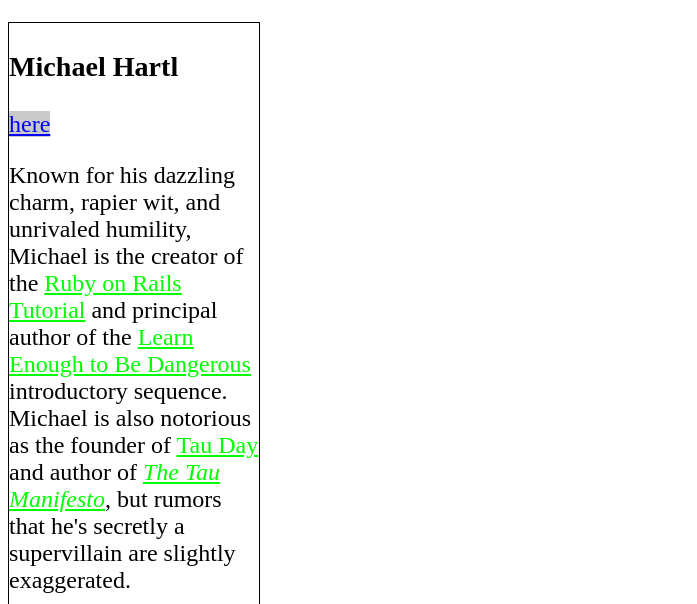
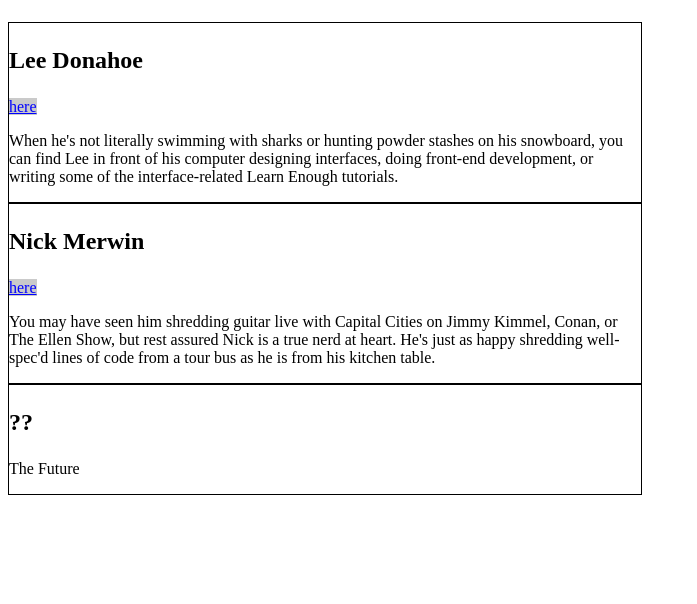
Before and after one commit to Rikuto-t/Rikuto-t.github.io, a plain HTML site: page index.html in a window 1280 px wide. Shown: the part 196-800 px from the top of the page, without its empty margins (0-697 px from the left). Drawn offline with Linux system fonts and the light colour scheme.

Commit message:
3.6完了

```diff
--- a/index.html
+++ b/index.html
@@ -14,6 +14,7 @@
       font-size: 30px;
     }
 
+
     /* SNSスタイル */
     .social-link {
       color: #00f;
@@ -22,14 +23,17 @@
 
     /* バイオグラフィースタイル */
     .bio-wrapper {
-      width: 500px;
       font-size: 24px;
     }
 
     .bio-box {
       border: 1px solid #000;
       width: 50%;
-      font-size: 1em;
+      font-size: 1rem;
+    }
+
+    .bio-box h3 {
+      font-size: 1.5em;
     }
 
     .bio-copy {
@@ -57,25 +61,7 @@
   </ul>
   <h2>I'm an h2</h2>
   <div class="bio-wrapper">
-    <div class="bio-box">
-      <h3>Michael Hartl</h3>
-      <a href="https://twitter.com/mhartl" class="social-link">here</a>
-      <div class="bio-copy">
-        <p>
-          Known for his dazzling charm, rapier wit, and unrivaled humility,
-          Michael is the creator of the
-          <a href="https://www.railstutorial.org/">Ruby on Rails
-            Tutorial</a> and principal author of the
-          <a href="https://learnenough.com/">
-            Learn Enough to Be Dangerous</a> introductory sequence. Michael
-          is also notorious as the founder of
-          <a href="http://tauday.com/">Tau Day</a> and author of
-          <a href="http://tauday.com/tau-manifesto"><em>The Tau
-              Manifesto</em></a>, but rumors that he's secretly a supervillain
-          are slightly exaggerated.
-        </p>
-      </div>
-    </div>
+
     <div class="bio-box">
       <h3>Lee Donahoe</h3>
       <a href="https://twitter.com/leedonahoe" class="social-link">here</a>
```
